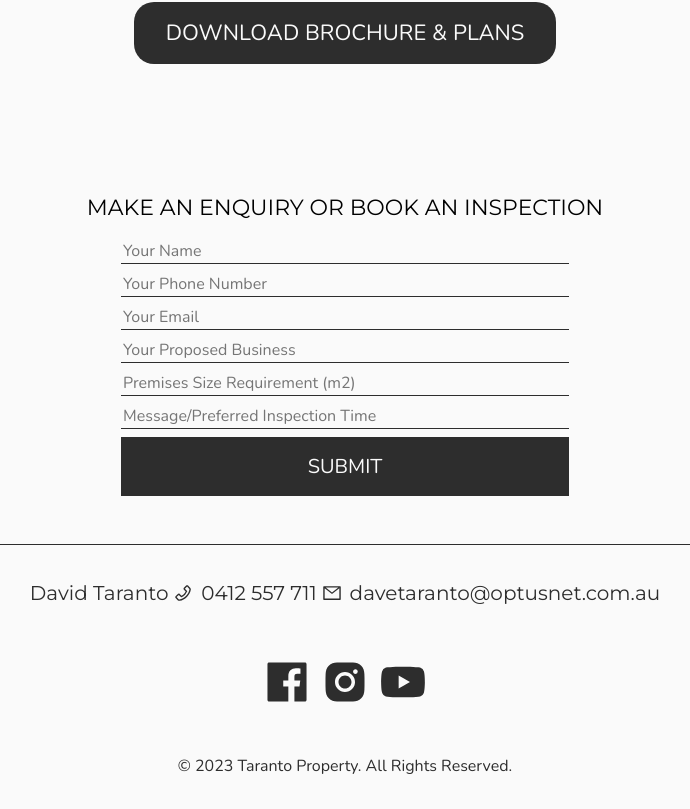
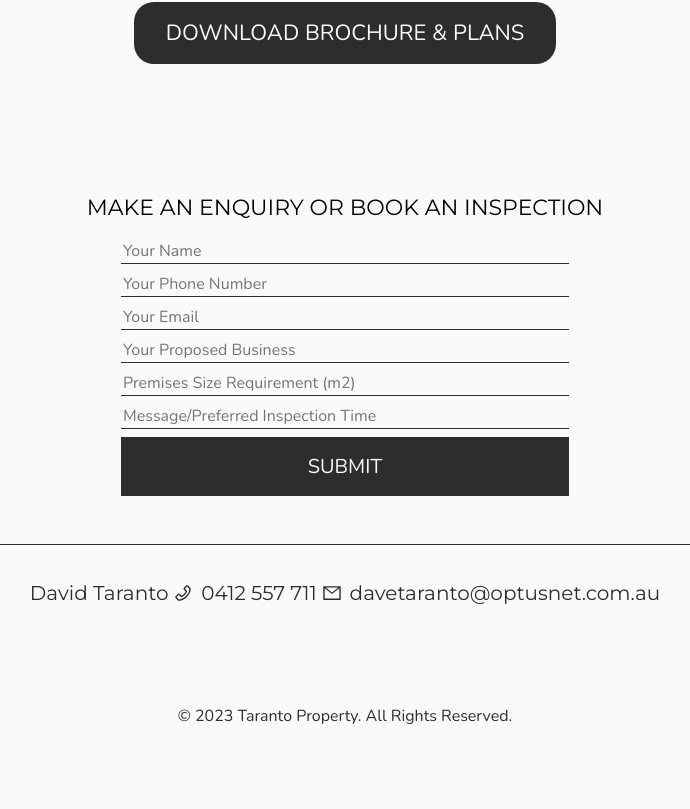
Before and after one commit to CoreyRobertson/Harbour-Plaza, a Next.js app: page / in a window 1280 px wide. Shown: the part 2707-3516 px from the top of the page, without its empty margins (295-985 px from the left). After the commit the page ends 3466 px from the top, so only its background shows below. Built offline with nearby package versions, Linux system fonts and the light colour scheme.

Commit message:
link commit

```diff
--- a/components/Footer.jsx
+++ b/components/Footer.jsx
@@ -13,11 +13,11 @@ const Footer = () => {
                 <p><AiOutlineMail /> davetaranto@optusnet.com.au</p>
             </div>
             <div className='footer_bottom-container'>
-                <div className='footer_bottom-icons'>
+                {/* <div className='footer_bottom-icons'>
                     <AiFillFacebook className='footer_icon' />
                     <AiFillInstagram className='footer_icon' />
                     <AiFillYoutube className='footer_icon' />
-                </div>
+                </div> */}
             </div>
             <p className='copy'>&copy; {currentYear} Taranto Property. All Rights Reserved.</p>
         </footer>
```
